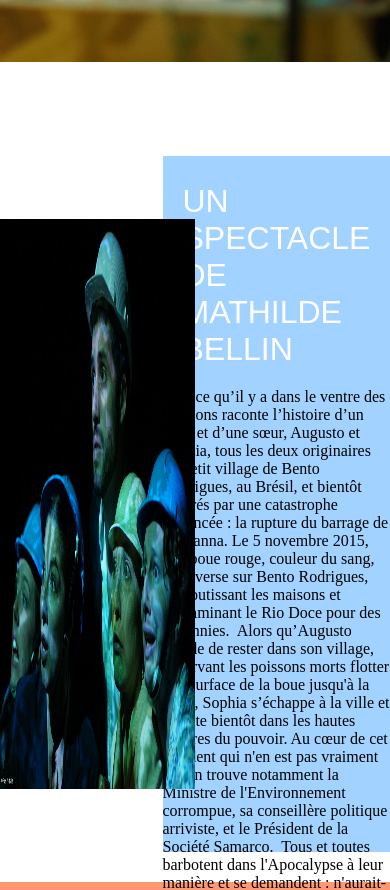
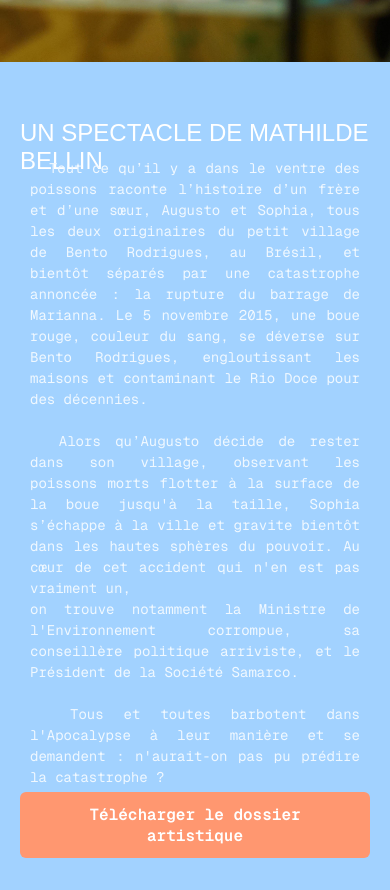
Before and after one commit to Louissnsn/LaSyncopeV2, a Next.js app: page /projets/leventredespoissons in a window 390 px wide. Shown: the part 866-1756 px from the top of the page. Built offline with nearby package versions, Linux system fonts and the light colour scheme; a web font is replaced by a local one.

Commit message:
add media queries

```diff
--- a/app/components/Descriptif.js
+++ b/app/components/Descriptif.js
@@ -1,4 +1,4 @@
-"use client";
+// "use client";
 import styles from "@/styles/Descriptif.module.css";
 import Image from "next/image";
 import DownloadButton from "./DownloadButton";
@@ -9,18 +9,25 @@ export default function Descriptif({
   descriptif,
   filePath,
 }) {
-  console.log("filePath from parent =>", filePath);
   return (
     <div className={styles.parent}>
       <div className={styles.shapeContainer}>
         <div className={styles.shape}></div>
       </div>
       <div className={styles.photoContainer}>
-        <Image src={image} alt={altText} fill />
+        <Image
+          src={image}
+          alt={altText}
+          fill
+          placeholder="blur"
+          style={{
+            borderRadius: "15px",
+          }}
+        />
       </div>
       <div className={styles.texteContainer}>
         <h2 className={styles.titre}>{title}</h2>
-        <p className={styles.text}>{descriptif}</p>
+        <div className={styles.descContainer}>{descriptif}</div>
         <DownloadButton filePath={filePath} />
       </div>
     </div>
--- a/app/styles/Dates.module.css
+++ b/app/styles/Dates.module.css
@@ -1,5 +1,4 @@
 .parent {
-  margin-top: 30px;
   width: 100%;
   height: 90vh;
   display: grid;
--- a/app/styles/Descriptif.module.css
+++ b/app/styles/Descriptif.module.css
@@ -1,12 +1,10 @@
-.parent {
-  margin-top: 30px;
+/* .parent {
   width: 100%;
   height: 90vh;
   display: grid;
   grid-template-columns: repeat(12, 1fr);
-  grid-template-rows: repeat(12, 1fr);
-  grid-column-gap: 0px;
-  grid-row-gap: 0px;
+  grid-template-rows: auto;
+  gap: 0px;
 }
 
 .shapeContainer {
@@ -14,11 +12,19 @@
 }
 .photoContainer {
   position: relative;
-  grid-area: 3 / 1 / 12 / 7;
+  grid-area: 4 / 3 / 9 / 7;
+  width: 100%;
+  height: auto;
+  aspect-ratio: 16/9;
 }
+
 .texteContainer {
   background-color: #a2d2ff;
-  grid-area: 2 / 6 / 13 / 13;
+  grid-area: 1 / 5 / 13 / 13;
+  display: flex;
+  flex-direction: column;
+  justify-content: space-around;
+  align-items: center;
 }
 
 .shape {
@@ -26,14 +32,119 @@
 }
 
 .titre {
-  padding: 20px;
-  margin-top: 3%;
+  margin-top: 4%;
   font-family: var(--font-combine);
   font-size: 2rem;
-  font-weight: 200;
+  font-weight: 400;
   color: white;
 }
 
-.texte {
-  font-size: 50px;
+@media (max-width: 768px) {
+  .titre {
+    font-size: 1.5rem;
+  }
 }
+
+.descContainer {
+  display: flex;
+  justify-content: center;
+  align-items: center;
+  width: 50%;
+  height: 60%;
+  color: aliceblue;
+  z-index: 200;
+  margin-left: 20%;
+  white-space: pre-wrap;
+  font-size: 16px;
+  line-height: 1.5;
+  text-justify: auto;
+  font-family: var(--font-geist-mono);
+} */
+
+.parent {
+  width: 100%;
+  height: 90vh; /* Maintient la hauteur à 90% de la hauteur de la fenêtre */
+  display: grid;
+  grid-template-columns: repeat(12, 1fr);
+  grid-template-rows: auto;
+  gap: 0px;
+}
+
+.shapeContainer {
+  grid-area: 1 / 2 / 2 / 12;
+}
+
+.photoContainer {
+  position: relative;
+  grid-area: 4 / 3 / 9 / 7;
+  width: 100%;
+  height: auto;
+  aspect-ratio: 16/9;
+}
+
+.texteContainer {
+  background-color: #a2d2ff;
+  grid-area: 1 / 5 / 13 / 13;
+  display: flex;
+  flex-direction: column;
+  justify-content: space-around;
+  align-items: center;
+}
+
+.titre {
+  margin-top: 4%;
+  font-family: var(--font-combine);
+  font-size: 2rem;
+  font-weight: 400;
+  color: white;
+}
+
+.descContainer {
+  display: flex;
+  justify-content: center;
+  align-items: center;
+  width: 50%;
+  height: 60%;
+  color: aliceblue;
+  z-index: 200;
+  margin-left: 20%;
+  white-space: pre-wrap;
+  font-size: 16px;
+  line-height: 1.5;
+  text-align: justify;
+  font-family: var(--font-geist-mono);
+}
+
+/* Media Query pour les écrans de petite taille */
+@media (max-width: 768px) {
+  .parent {
+    grid-template-columns: 1fr;
+    grid-template-rows: auto;
+  }
+
+  .photoContainer {
+    grid-area: auto;
+    width: 100%;
+    height: auto;
+    aspect-ratio: auto;
+  }
+
+  .texteContainer {
+    grid-area: auto;
+    width: 100%;
+    height: auto;
+    padding: 20px;
+  }
+
+  .titre {
+    font-size: 1.5rem;
+    margin-top: 10px;
+  }
+
+  .descContainer {
+    width: 100%;
+    margin-left: 0;
+    font-size: 14px;
+    padding: 10px;
+  }
+}
--- a/app/styles/Presse.module.css
+++ b/app/styles/Presse.module.css
@@ -1,5 +1,4 @@
 .parent {
-  margin-top: 30px;
   width: 100%;
   height: 90vh;
   display: grid;
@@ -10,23 +9,23 @@
 }
 
 .presse {
-  grid-area: 2 / 1 / 12 / 9;
+  grid-area: 2 / 1 / 12 / 8;
   background-color: #a2d2ff;
   display: flex;
   justify-content: center;
+  align-items: flex-start;
 }
 
 .titre {
   position: absolute;
-  margin-top: 3%;
   font-family: var(--font-combine);
   font-size: 5rem;
   font-weight: 200;
   color: white;
+  margin-top: 2%;
 }
 
 .photoContainer {
-  grid-area: 1 / 9 / 13 / 13;
-  background-color: red;
+  grid-area: 1 / 8 / 13 / 12;
   position: relative;
 }
```
Also changed, not shown: app/(ui)/projets/leventredespoissons/page.js (+7 -3 lines), app/(ui)/projets/prixnobeldelamour/page.js (+14 -0 lines), app/page.module.css (+0 -9 lines).
